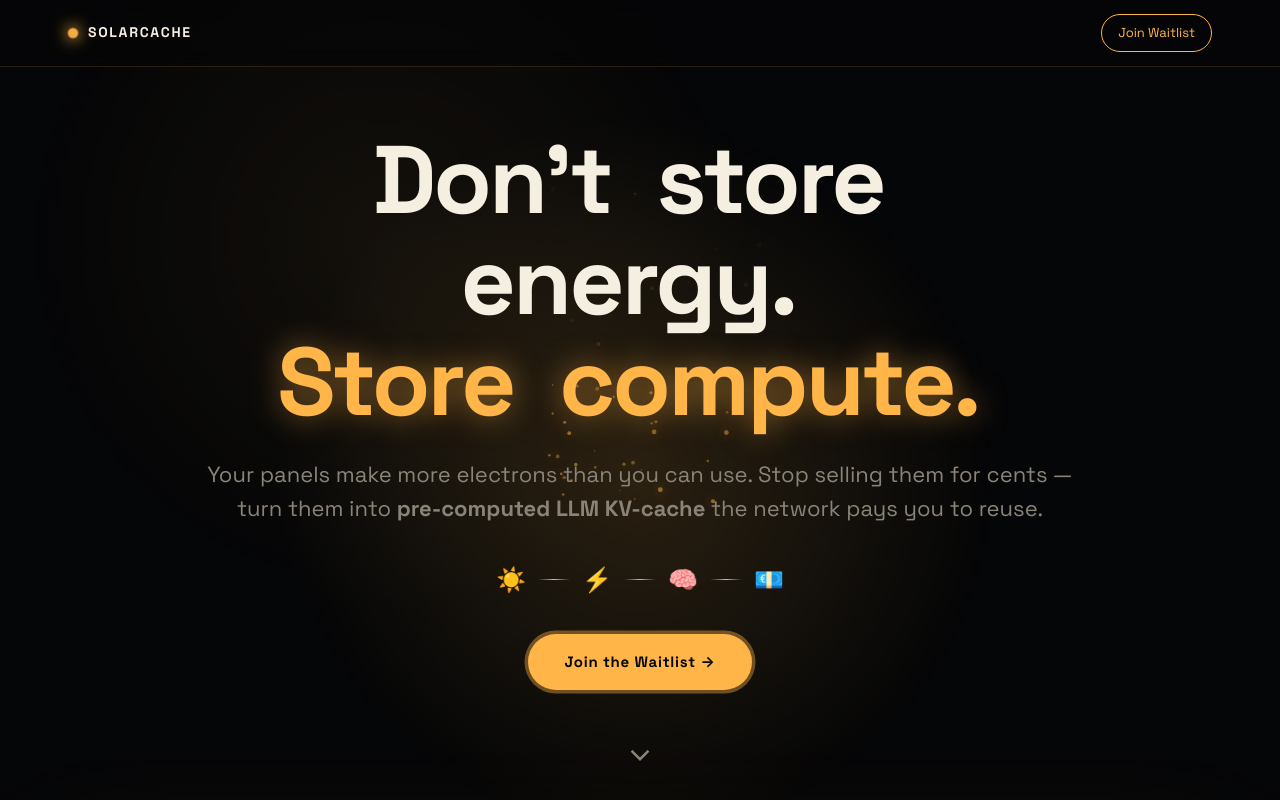
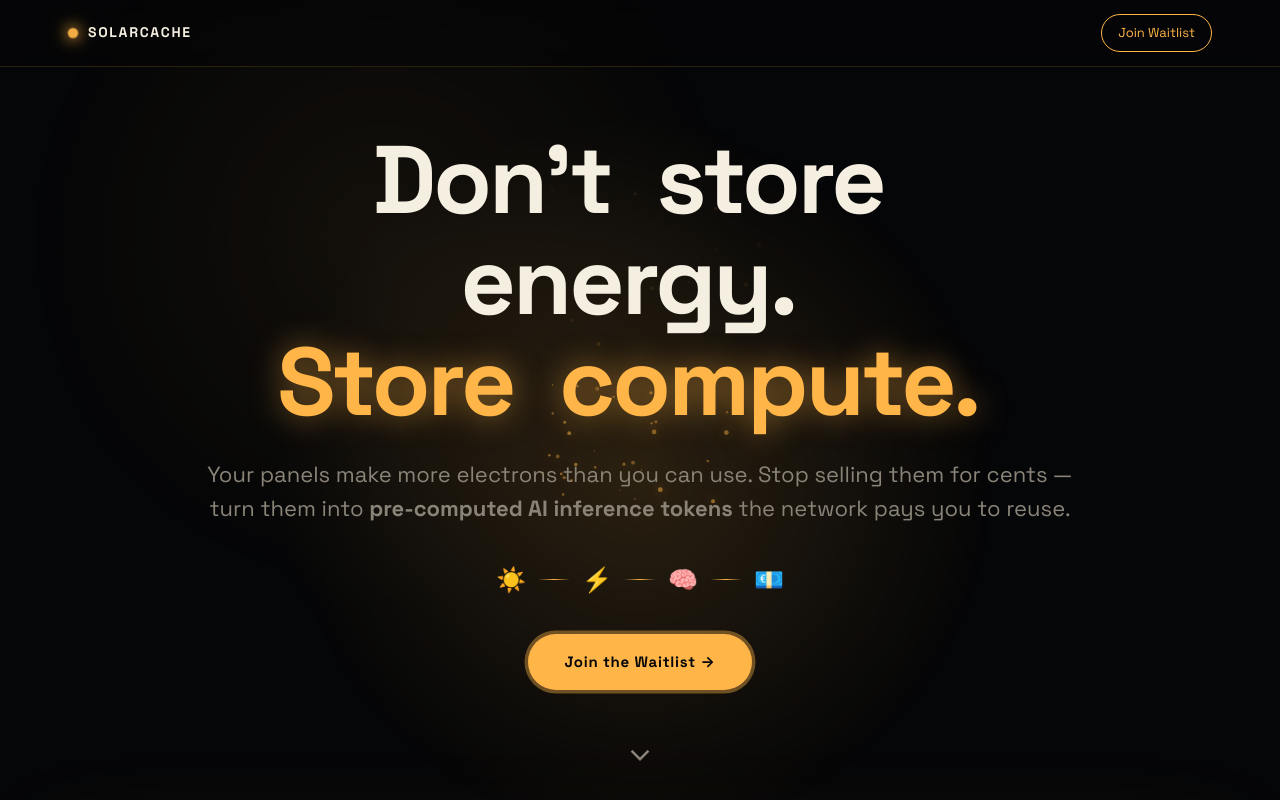
Before and after one commit to christophdrayss/solarcache, a plain HTML site: page index.html in a window 1280 px wide. Shown: the top 800 px of the page. Drawn offline with Linux system fonts and the light colour scheme.

Commit message:
copy: hero subline says 'pre-computed AI inference tokens'
Co-Authored-By: Claude Opus 4.6 (1M context) <noreply@anthropic.com>

```diff
--- a/index.html
+++ b/index.html
@@ -26,7 +26,7 @@
   <div class="solar-flare"></div>
   <div class="hero-inner">
     <h1 class="hero-headline" id="hero-headline"></h1>
-    <p class="hero-sub fade-in-delay">Your panels make more electrons than you can use. Stop selling them for cents — turn them into <b>pre-computed LLM KV-cache</b> the network pays you to reuse.</p>
+    <p class="hero-sub fade-in-delay">Your panels make more electrons than you can use. Stop selling them for cents — turn them into <b>pre-computed AI inference tokens</b> the network pays you to reuse.</p>
     <div class="hero-flow fade-in-delay-2">
       <span class="flow-icon">☀️</span>
       <span class="flow-line"></span>
```
